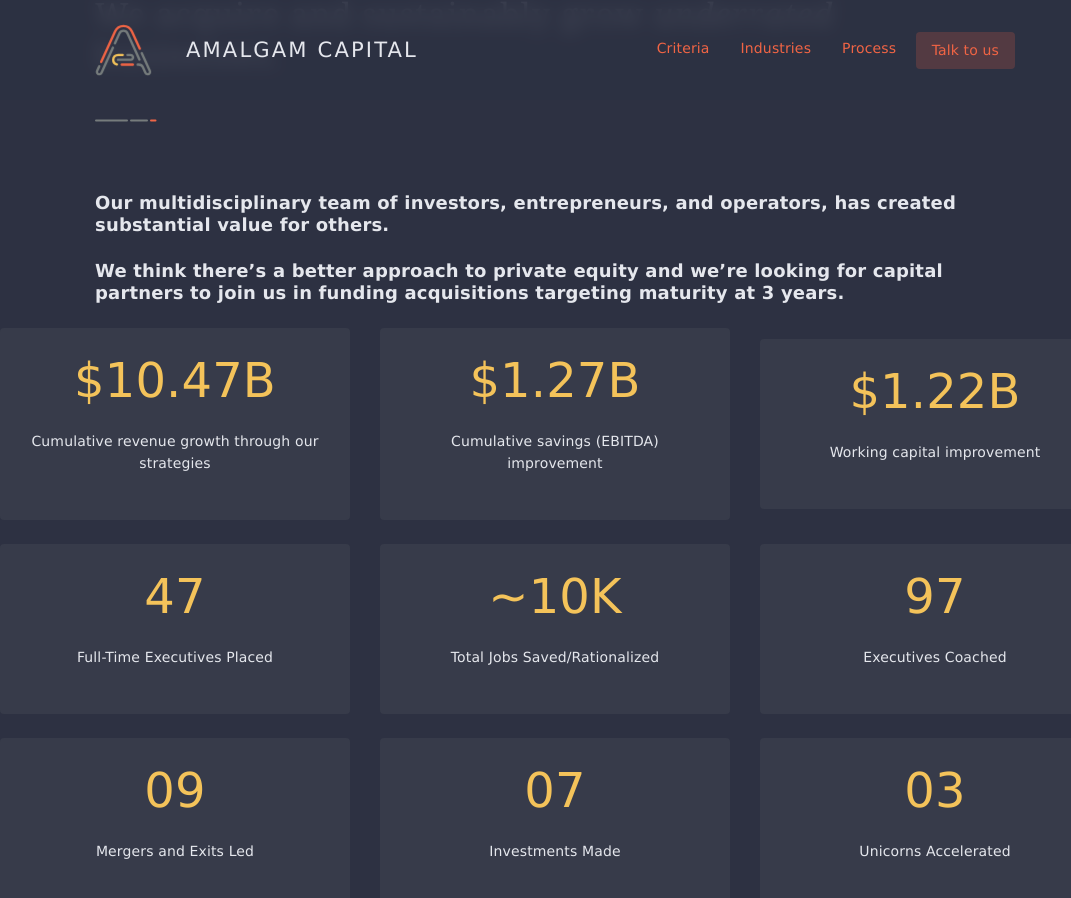
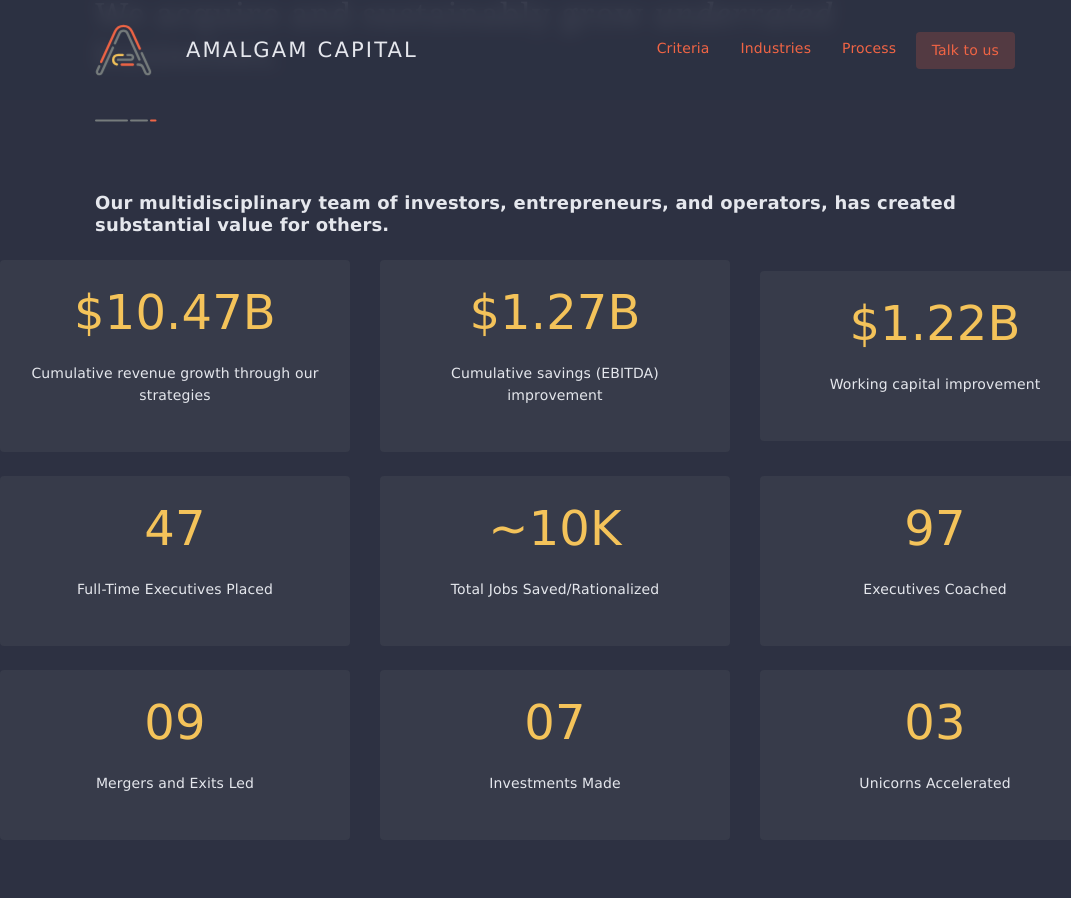
Before and after one commit to amalgam-capital/amalgam-capital.github.io, a Jekyll site: the page built from index.md, in a window 1280 px wide and 900 px high, scrolled down 346 px. Shown: the whole window, without its empty margins (85-1156 px from the left). Built offline with Jekyll 4.4.1, drawn with Linux system fonts in a browser that asks for light colours; some web fonts are replaced.

Commit message:
Update index.md

```diff
--- a/index.md
+++ b/index.md
@@ -10,8 +10,7 @@ title: Amalgam Capital
 </section>
 <section id="numbers" data-aos="fade" data-aos-delay="1000" class="numbers home-section block-container row align-items-center equal-blocks">
 	<div class="col-xl-10 offset-xl-1">
-	<p class="large">Our multidisciplinary team of investors, entrepreneurs, and operators, has created substantial value for others.</p>
-	<p class="large">We think there’s a better approach to private equity and we’re looking for capital partners to join us in funding acquisitions targeting maturity at 3 years.</p>
+		<p class="large">Our multidisciplinary team of investors, entrepreneurs, and operators, has created substantial value for others.</p>
 	</div>
 	<div class="em-block col-12 col-sm-6 col-lg-4">
 		<div class="block-content">
```
